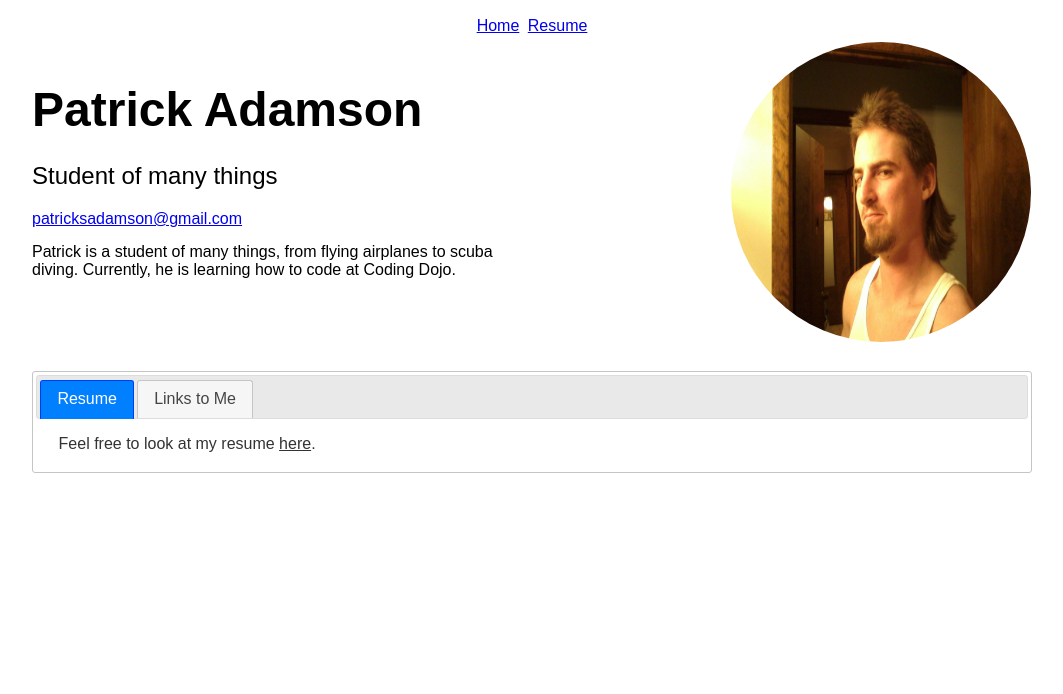
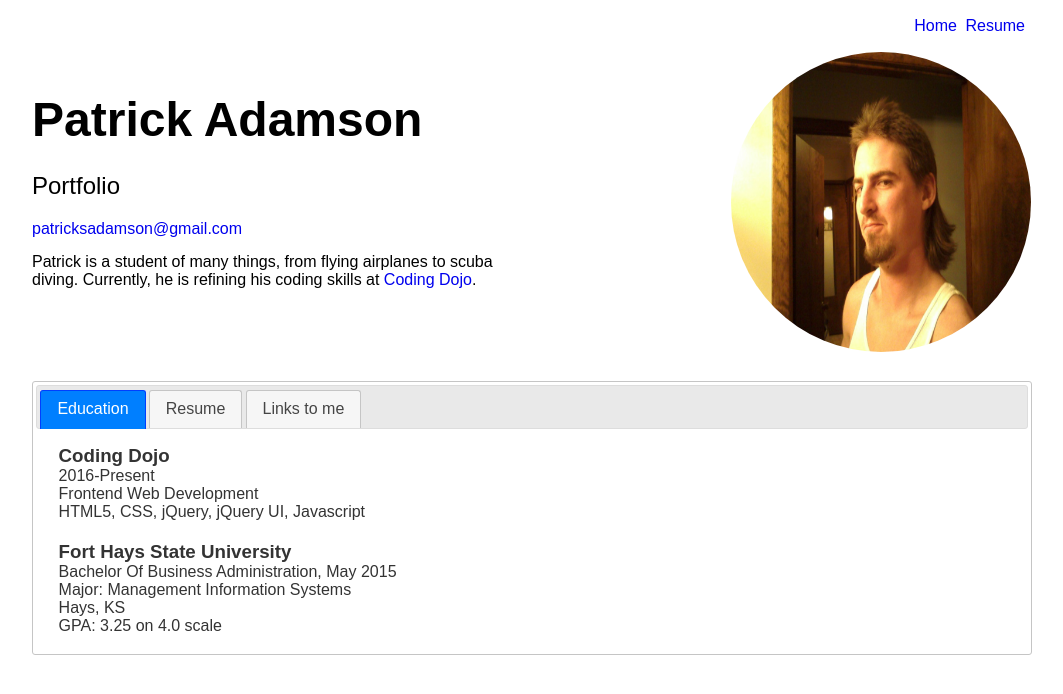
Before and after one commit to nppat/portfolio, a plain HTML site: page index.html in a window 1280 px wide. Shown: the whole page, without its empty margins (108-1171 px from the left). Drawn offline with nearby package versions, Linux system fonts and the light colour scheme.

Commit message:
update html and css

```diff
--- a/index.html
+++ b/index.html
@@ -2,7 +2,7 @@
 <html>
 <head>
 	<meta charset="UTF-8" >
-	<title>Patrick Adamson's Portfolio</title>
+	<title>Patrick Adamson | Portfolio</title>
 	<link rel="stylesheet" type="text/css" href="style.css">
 	<link rel="stylesheet" href="https://ajax.googleapis.com/ajax/libs/jqueryui/1.11.4/themes/smoothness/jquery-ui.css">
 	<script type="text/javascript" src="https://ajax.googleapis.com/ajax/libs/jquery/2.2.2/jquery.min.js"></script>
@@ -20,23 +20,39 @@
 		<div id="header">
 			<div id="header_left">
 				<h1>Patrick Adamson</h1>
-				<h2>Student of many things</h2>
+				<h2>Portfolio</h2>
 				<p><a href="mailto:patricksadamson@gmail.com">patricksadamson@gmail.com</a></p>
 				<p>Patrick is a student of many things, from flying airplanes to scuba diving.
-				Currently, he is learning how to code at Coding Dojo.</p>
+				Currently, he is refining his coding skills at <a href="http://www.codingdojo.com" alt="Coding Dojo Website" >Coding Dojo</a>.</p>
 			</div>
 			<img src="img/mullet.jpg" alt="Me!">
 		</div>
 		<div id="main">
 			<div id="tabs">
 				<ul>
-					<li><a href="#tab1">Resume</a></li>
-					<li><a href="#tab2">Links to Me</a></li>
+					<li><a href="#tab1">Education</a></li>
+					<li><a href="#tab2">Resume</a></li>
+					<li><a href="#tab3">Links to me</a></li>
 				</ul>
 				<div id="tab1">
+		    	<h3>Coding Dojo</h3>
+		    	<ul id="tab_ul_one">
+		    		<li>2016-Present</li>
+		    		<li>Frontend Web Development</li>
+		    		<li>HTML5, CSS, jQuery, jQuery UI, Javascript</li>
+		    	</ul>
+		    	<h3>Fort Hays State University</h3>
+		    	<ul>
+		    		<li>Bachelor Of Business Administration, May 2015</li>
+		    		<li>Major: Management Information Systems</li>
+		    		<li>Hays, KS</li>
+		    		<li>GPA: 3.25 on 4.0 scale</li>
+		    	</ul>
+		    </div>
+				<div id="tab2">
 					<p>Feel free to look at my resume <a href="resume.html">here</a>.</p>
 				</div>
-				<div id="tab2">
+				<div id="tab3">
 					<ul>
 						<li><a href="https://www.linkedin.com/in/patrick-adamson-b60a4aa3">LinkedIn</a></li>
 						<li><a href="https://github.com/nppat">GitHub</a></li>
--- a/style.css
+++ b/style.css
@@ -9,17 +9,21 @@
 	padding: 10px;
 	font-family: sans-serif;
 }
+a {
+	text-decoration: none;
+}
+
 /* --------  Nav  -------- */
 #nav {
 	padding: 5px;
-	text-align: center;
+	text-align: right;
+	margin-bottom: 10px;
 }
 #nav li {
 	display: inline-block;
 	vertical-align: top;
 	padding: 2px;
 }
-
 /* --------  Header  -------- */
 #header {
 	margin-bottom: 25px;
@@ -50,10 +54,15 @@
 }
 
 /* -------- Tab Section -------- */
+#tab_ul_one {
+		margin-bottom: 20px;
+	}
 #main li {
 	list-style-type: none;
 }
-
+#tab2 a {
+	color: blue;
+}
 /* -------- Resume -------- */
 #resume_head {
 	border-bottom: 1px solid lightgray;
```
Also changed, not shown: resume.html (+2 -5 lines).
